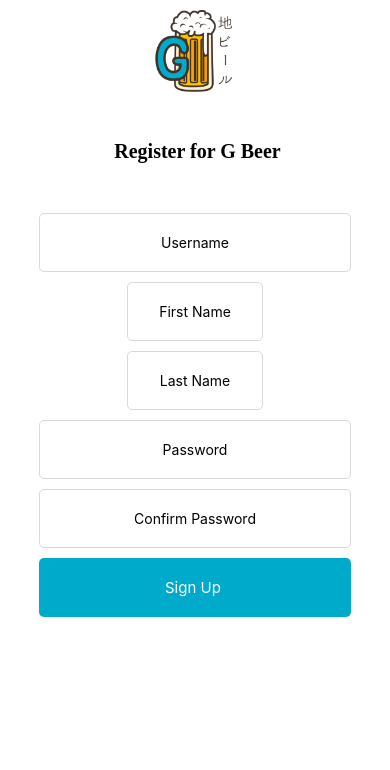
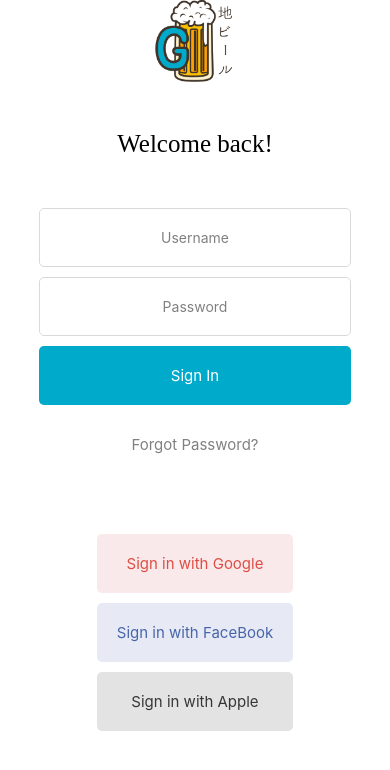
Before and after one commit to Dylaan94/G-Beer, a React Native app in the folder gbeer/: screen / in a window 390 px wide. Shown: the top 770 px of the page. Built offline with nearby package versions, Linux system fonts and the light colour scheme.

Commit message:
sign in screen added

```diff
--- a/gbeer/App.js
+++ b/gbeer/App.js
@@ -29,7 +29,8 @@ const App = () => {
   return (
     <SafeAreaView style={styles.root}>
       {/* <WelcomeScreen></WelcomeScreen> */}
-      <RegistrationScreen/>
+      <SignInScreen></SignInScreen>
+      {/* <RegistrationScreen/> */}
     </SafeAreaView>
   );
 };
--- a/gbeer/src/components/CustomButton/CustomButton.js
+++ b/gbeer/src/components/CustomButton/CustomButton.js
@@ -1,10 +1,14 @@
 import React from 'react';
 import {View, Text, StyleSheet, Pressable} from 'react-native';
 
-const CustomButton = ({onPress, text}) => {
+const CustomButton = ({onPress, text, bgColor, textColor}) => {
   return (
-    <Pressable onPress={onPress} style={styles.container}>
-      <Text style={styles.text}>{text} </Text>
+    <Pressable
+      onPress={onPress}
+      style={[styles.container, bgColor ? {backgroundColor: bgColor} : {}]}>
+      <Text style={[styles.text, textColor ? {color: textColor} : {}]}>
+        {text}
+      </Text>
     </Pressable>
   );
 };
@@ -12,10 +16,11 @@ const CustomButton = ({onPress, text}) => {
 const styles = StyleSheet.create({
   container: {
     backgroundColor: '#00AACA',
-    width: '80%',
+    minWidth: '80%',
     padding: 20,
     borderRadius: 5,
     alignItems: 'center',
+    marginBottom: 10,
   },
   text: {
     color: '#FFFFFF',
--- a/gbeer/src/components/CustomInput/CustomInput.js
+++ b/gbeer/src/components/CustomInput/CustomInput.js
@@ -35,10 +35,13 @@ const styles = StyleSheet.create({
     width: '80%',
   },
   container_HALF: {
-    width: '35%',
+    width: '39%',
+    marginRight: '1%',
+    marginLeft: '1%',
   },
   input: {
     textAlign: 'center',
+    color: 'gray',
   },
 });
 
--- a/gbeer/src/screens/RegistrationScreen/RegistrationScreen.js
+++ b/gbeer/src/screens/RegistrationScreen/RegistrationScreen.js
@@ -1,8 +1,8 @@
 import React, {useState} from 'react';
-import {View, Text, Image, StyleSheet, useWindowDimensions} from 'react-native';
+import {View, Text, Image, StyleSheet, useWindowDimensions, ScrollView} from 'react-native';
 import Logo from '../../../assets/images/Logo_HQ.png';
 
-import CustomInputFull from '../../components/CustomInput';
+import CustomInput from '../../components/CustomInput';
 import CustomButton from '../../components/CustomButton';
 
 const RegistrationScreen = () => {
@@ -17,6 +17,7 @@ const RegistrationScreen = () => {
 
   const {height} = useWindowDimensions();
     return (
+      <ScrollView>
         <View style={styles.root}>
           <Image
             source={Logo}
@@ -24,39 +25,49 @@ const RegistrationScreen = () => {
             resizeMode="contain"
           />
           <Text style={styles.text}> Register for G Beer</Text>
-      <CustomInputFull
+          <CustomInput
             placeholder="Username"
             value={username}
             setValue={setUsername}
           />
-      <CustomInputFull
+          <View style={styles.nameRoot}>
+            <CustomInput
               placeholder="First Name"
               value={firstName}
               setValue={setFirstName}
               type="HALF"
             />
-      <CustomInputFull
+            <CustomInput
               placeholder="Last Name"
               value={lastName}
               setValue={setLastName}
               type="HALF"
             />
-      <CustomInputFull
+          </View>
+
+          <CustomInput
             placeholder="Password"
             value={password}
             setValue={setPassword}
             secureTextEntry={true}
           />
-      <CustomInputFull placeholder="Confirm Password" secureTextEntry={true} />
+          <CustomInput placeholder="Confirm Password" secureTextEntry={true} />
 
+          <View style={styles.signUpBtn}>
             <CustomButton text="Sign Up" onPress={onSignUpPressed} />
           </View>
+        </View>
+      </ScrollView>
     );
 };
 
 const styles = StyleSheet.create({
   root: {
     alignItems: 'center',
+
+  },
+  nameRoot: {
+    flexDirection: 'row',
   },
   logo: {
     marginTop: 10,
@@ -71,6 +82,9 @@ const styles = StyleSheet.create({
     marginBottom: 50,
     marginTop: 30,
   },
+  signUpBtn: {
+      marginTop: 150,
+  },
 });
 
 export default RegistrationScreen;
--- a/gbeer/src/screens/SignInScreen/SignInScreen.js
+++ b/gbeer/src/screens/SignInScreen/SignInScreen.js
@@ -1,12 +1,87 @@
-import React from 'react'
-import { View, Text } from 'react-native'
+import React, {useState} from 'react';
+import {
+  View,
+  Text,
+  Image,
+  ScrollView,
+  StyleSheet,
+  useWindowDimensions,
+} from 'react-native';
+import Logo from '../../../assets/images/Logo_HQ.png';
+
+import CustomInput from '../../components/CustomInput';
+import CustomButton from '../../components/CustomButton';
 
 const SignInScreen = () => {
-    return (
-        <View>
-            <Text>Sign In Screen</Text>
+  const [username, setUsername] = useState('');
+  const [password, setPassword] = useState('');
+
+  const {height} = useWindowDimensions();
+  return (
+    <ScrollView>
+      <View style={styles.root}>
+        <Image
+          source={Logo}
+          style={[styles.logo, {height: height * 0.15}]}
+          resizeMode="contain"
+        />
+        <Text style={styles.text}>Welcome back!</Text>
+        <CustomInput
+          placeholder="Username"
+          value={username}
+          setValue={setUsername}
+        />
+        <CustomInput
+          placeholder="Password"
+          value={password}
+          setValue={setPassword}
+          secureTextEntry
+        />
+        <CustomButton text="Sign In" />
+        <CustomButton
+          text="Forgot Password?"
+          bgColor="white"
+          textColor="gray"
+        />
+        <View style={styles.socialBtns}>
+          <CustomButton
+            text="Sign in with Google"
+            bgColor="#FAE9EA"
+            textColor="#DD4D44"
+          />
+          <CustomButton
+            text="Sign in with FaceBook"
+            bgColor="#E7EAF4"
+            textColor="#4765A9"
+          />
+          <CustomButton
+            text="Sign in with Apple"
+            bgColor="#E3E3E3"
+            textColor="#363636"
+          />
         </View>
-    )
-}
+      </View>
+    </ScrollView>
+  );
+};
 
-export default SignInScreen
+const styles = StyleSheet.create({
+  root: {
+    alignItems: 'center',
+  },
+  logo: {
+    width: '30%',
+    maxWidth: '50%',
+    maxHeight: 100,
+  },
+  text: {
+    fontSize: 25,
+    fontFamily: 'HelveticaNeue-Medium',
+    marginTop: 30,
+    marginBottom: 50,
+  },
+  signInBtn: {},
+  socialBtns: {marginTop: 50},
+});
+
+export default SignInScreen;
```
Also changed, not shown: 1 other file (tests, documents, lock files or other folders). Lines whose indentation alone changed are shown as unchanged.
